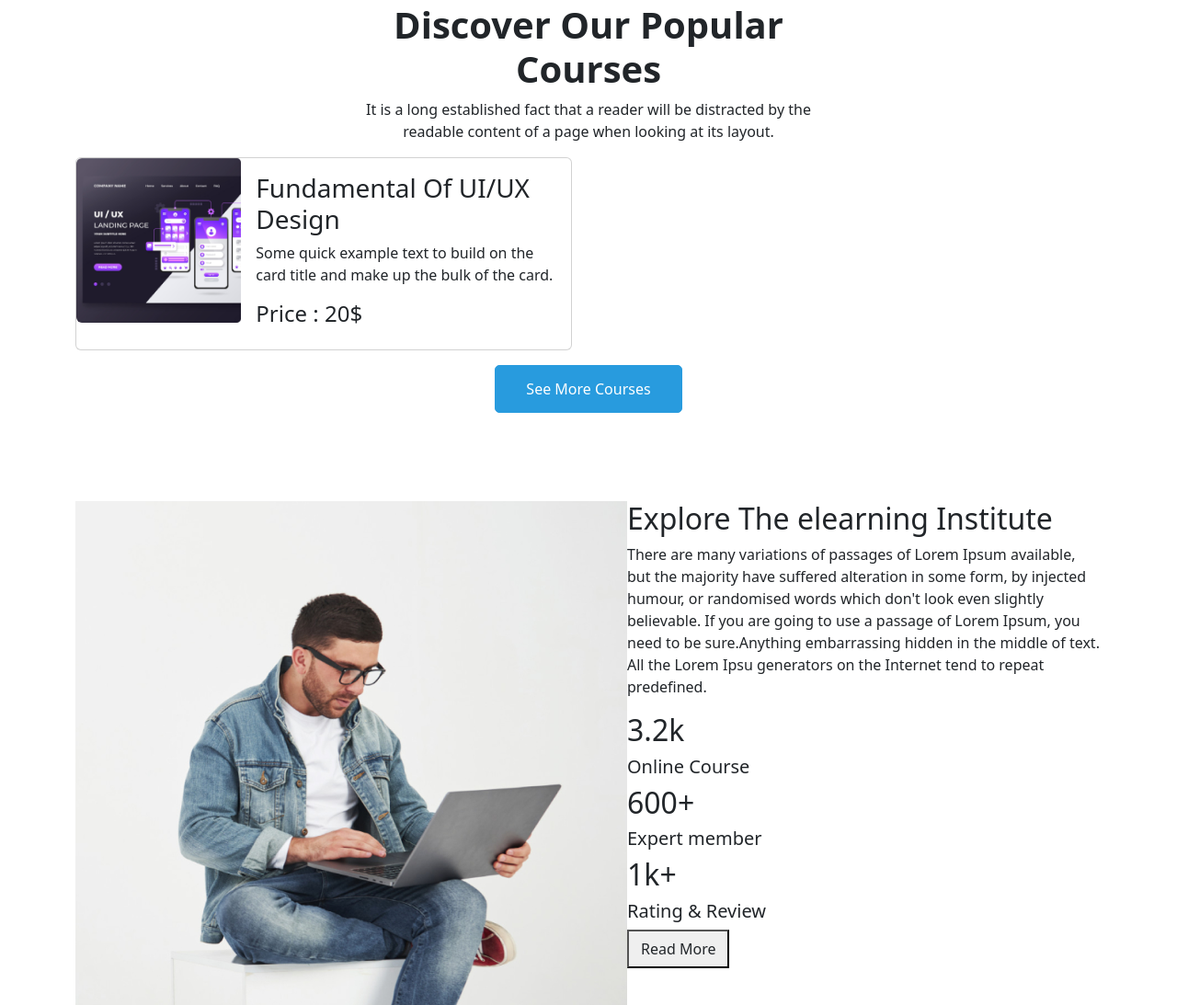
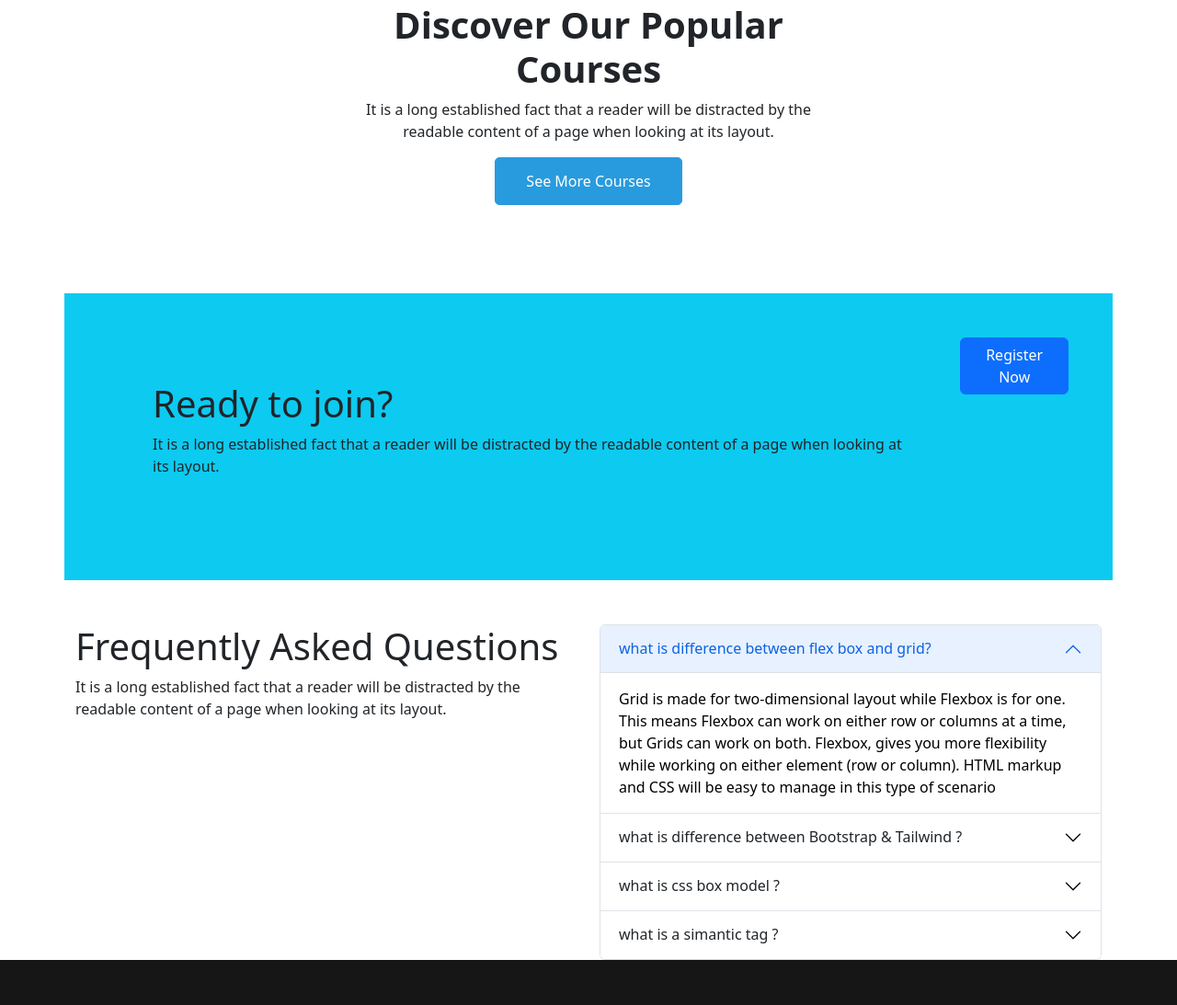
Before and after one commit to imranhossain905/edTech-website, a plain HTML site: page index.html in a window 1280 px wide. Shown: the part 819-1912 px from the top of the page at 92% size. Drawn offline with nearby package versions, Linux system fonts and the light colour scheme.

```diff
--- a/css/style.css
+++ b/css/style.css
@@ -15,6 +15,7 @@
     position: absolute;
 }
 
+/*slider start*/
 .slider-item {
     left: 50%!important;
     top: 50%;
@@ -37,7 +38,14 @@
     padding: 20px;
     color: white;
     background-color: rgba(29, 29, 29, 0.7);
+
 }
+ /*slider end*/
+
+
+
+
+
 /* course style start */
 .course-card-text {
     padding: 32px 24px;
@@ -51,7 +59,7 @@
 /* footer start  */
 
 .footer {
-    background-color:rgb(163, 163, 233) ;
+    background-color:#161616 ;
     color: white;
 }
 .section {
@@ -75,6 +83,7 @@ footer {
 }
 .social-link {
     color: white;
+
 }
 
 .social-media {
@@ -83,4 +92,7 @@ footer {
     gap: 25px;
     justify-content: center;
 }
+.Ploicy {
+    text-decoration: none;
+}
 /* footer end */
--- a/index.html
+++ b/index.html
@@ -129,22 +129,9 @@
             <p class="text-break">It is a long established fact that a reader will be distracted by the readable content of a page when looking at its layout.</p>
             </div>
       </div>
-      <div class="card mb-3" style="max-width: 540px;">
-          <div class="row g-0">
-            <div class="col-md-4">
-              <img src="images/course/course-1.png" class="img-fluid rounded-start" alt="...">
-            </div>
-            <div class="col-md-8">
-              <div class="card-body">
-                <h3 class="card-title">Fundamental Of UI/UX Design</h3>
-                <p class="card-text">Some quick example text to build on the card title
-                  and make up the bulk of the card.</p>
-                <h4>Price : 20$</h4>
-              </div>
-            </div>
-          </div>
+      <div class="row">
+
       </div>
-
       <div class="row">
         <div class="col-6 m-auto text-center">
             <button type="button" class="btn button-main">See More Courses</button>
@@ -158,55 +145,7 @@
 
 
 
-   <!-- elearning Institute start  -->
-   <section class="py-5">
-    <div class="container">
-      <div class="Institute">
-        <div class="row ">
-          <div class="cols-md-6 d-flex">
-            <div class="work">
-              <img src="images/working.png" alt="">
-            </div>
-            <div class="cols-md-6 ">
-              <div class="right-text">
-                <h2>Explore The elearning
-                  Institute</h2>
-                  <p>There are many variations of passages of Lorem Ipsum available, but the
-                    majority have suffered alteration in some form, by injected humour, or
-                    randomised words which don't look even slightly believable. If you are going
-                    to use a passage of Lorem Ipsum, you need to be sure.Anything embarrassing hidden in the middle of text. All the Lorem Ipsu generators on the Internet tend to repeat predefined.</p>
-                    <div class="follower">
-                      <div class="Online">
-                        <h2>3.2k</h2>
-                        <h5>Online Course</h5>
-                      </div>
-                      <div class="Expert">
-                        <h2>600+</h2>
-                        <h5>Expert member</h5>
-                      </div>
-                      <div class="Online">
-                        <h2>1k+</h2>
-                        <h5>Rating & Review</h5>
-                      </div>
-                      <div>
-                        <button><a class="btn btn-register" href="#">Read More</a></button>
-                      </div>
 
-                      </div>
-              </div>
-
-                </div>
-
-                </div>
-              </div>
-
-            </div>
-          </div>
-        </div>
-      </div>
-    </div>
-   </section>
-   <!-- elearning Institute start  -->
 
 
 
@@ -260,50 +199,114 @@
 
 
 
-   <!-- Successfull Students section start -->
-      <section class="py-5" >
-        <div class="container">
-          <div class="row">
-            <div class="all text">
-              <h1>Meet Our Successfull Students</h1>
-            <p>It is a long established fact that a reader will be distracted by the readable content of a page when looking at its layout.</p>
-            </div>
-            <div class="row-3">
-              <div class="Students">
-                <div class="card" style="width: 18rem;">
-                  <img src="images/student/student-1.png" class="card-img-top" alt="...">
-                  <div class="card-body">
-                    <p class="card-text">Some quick example text to build on the card title and make up the bulk of the card's content.</p>
+
+
+
+   <!-- Asked Questions section start  -->
+   <section>
+    <div class="container">
+      <div class="row d-flex justify-content-center">
+        <div class="col-6">
+          <h1 class="">Frequently Asked Questions</h1>
+        <p class="">It is a long established fact that a reader will be distracted by the readable
+          content of a page when looking at its layout.</p>
+        </div>
+          <div class="col-md-6 ">
+
+
+            <div class="accordion" id="accordionExample">
+              <div class="accordion-item">
+                <h2 class="accordion-header" id="headingOne">
+                  <button class="accordion-button" type="button" data-bs-toggle="collapse" data-bs-target="#collapseOne" aria-expanded="true" aria-controls="collapseOne">
+                    what is difference between flex box and grid?
+                  </button>
+                </h2>
+                <div id="collapseOne" class="accordion-collapse collapse show" aria-labelledby="headingOne" data-bs-parent="#accordionExample">
+                  <div class="accordion-body">
+                    Grid is made for two-dimensional layout while Flexbox
+                    is for one. This means Flexbox can work on either row or
+                    columns at a time, but Grids can work on both. Flexbox,
+                    gives you more flexibility while working on either
+                    element (row or column). HTML markup and CSS will be easy
+                    to manage in this type of scenario
+
                   </div>
                 </div>
               </div>
-
+              <div class="accordion-item">
+                <h2 class="accordion-header" id="headingTwo">
+                  <button class="accordion-button collapsed" type="button" data-bs-toggle="collapse" data-bs-target="#collapseTwo" aria-expanded="false" aria-controls="collapseTwo">
+                    what is difference between Bootstrap & Tailwind ?
+                  </button>
+                </h2>
+                <div id="collapseTwo" class="accordion-collapse collapse" aria-labelledby="headingTwo" data-bs-parent="#accordionExample">
+                  <div class="accordion-body">
+                    Bootstrap comes with a set of pre-styled responsive,
+                    mobile-first components that possess a definite UI kit.
+                    Tailwind CSS uses a set of utility classes to create a
+                    neat UI with more flexibility and uniqueness. Sites
+                    created using Bootstrap follow the generic pattern that
+                    makes them look identical
+                  </div>
+                </div>
+              </div>
+              <div class="accordion-item">
+                <h2 class="accordion-header" id="headingThree">
+                  <button class="accordion-button collapsed" type="button" data-bs-toggle="collapse" data-bs-target="#collapseThree" aria-expanded="false" aria-controls="collapseThree">
+                    what is css box model ?
+                  </button>
+                </h2>
+                <div id="collapseThree" class="accordion-collapse collapse" aria-labelledby="headingThree" data-bs-parent="#accordionExample">
+                  <div class="accordion-body">
+                    The CSS box model is a container that contains multiple
+                    properties including borders, margin, padding, and the content
+                    itself. It is used to create the design and layout of web pages.
+                    It can be used as a toolkit for customizing the layout of different
+                    elements. The web browser renders every element as a rectangular box
+                    according to the CSS box model
+                  </div>
+                </div>
+              </div>
+              <div class="accordion-item">
+                <h2 class="accordion-header" id="headingfore">
+                  <button class="accordion-button collapsed" type="button" data-bs-toggle="collapse" data-bs-target="#collapsefore" aria-expanded="false" aria-controls="collapsefore">
+                    what is a simantic tag ?
+                  </button>
+                </h2>
+                <div id="collapsefore" class="accordion-collapse collapse" aria-labelledby="headingfore" data-bs-parent="#accordionExample">
+                  <div class="accordion-body">
+                    The HTML semantics refers to the tags that provide meaning to an
+                    HTML page rather than just presentation. It makes HTML more comprehensible
+                    by better defining the different sections and layout of web pages.
+                  </div>
+                </div>
+              </div>
             </div>
-
-
           </div>
-        </div>
-      </section>
-
-   <!-- Successfull Students section end -->
+      </div>
+    </div>
+   </section>
+   <!-- Asked Questions section end-->
 
 
 
  <!-- footer section start  -->
  <footer class="section footer">
   <div class="container">
-      <div class="footer-iteam text-center m-auto">
+    <div class="row">
+      <div class="col-12">
+        <div class="footer-iteam text-center m-auto">
           <h3>Pro Edu</h3>
 
           <div class="menu-bar text-center m-auto ">
               <div>
                 <p class="fs-5 mb-1">Office 41, Zawaya Buildin, Ghala Muscat,</p>
                 <p class="fs-5 text-center m-auto">Sultanate of Oman</p>
-                <p class="fs-5">Privacy Ploicy | Terms of use</p>
+                <span class="fs-5"><a class=" Ploicy pe-2 text-white">Privacy Ploicy</a>|<a class="Ploicy ps-2 text-white">Terms of use</a></span>
               </div>
           </div>
           <div class="social-media text-center">
-            <a class="social-link target="_blank" href="https://www.facebook.com/imran.imu9488">
+            <a class="social-link" target="_blank" href="https://www.facebook.com/imran.imu9488">
                 <i class="fa-brands fa-facebook-f"></i>
             </a>
             <a class="social-link" target="_blank" href="https://www.linkedin.com/in/imran-imu-a28273236/">
@@ -317,7 +320,8 @@
 
         </div>
       </div>
-
+      </div>
+    </div>
   </div>
 </footer>
  <!-- footer section end -->
```
